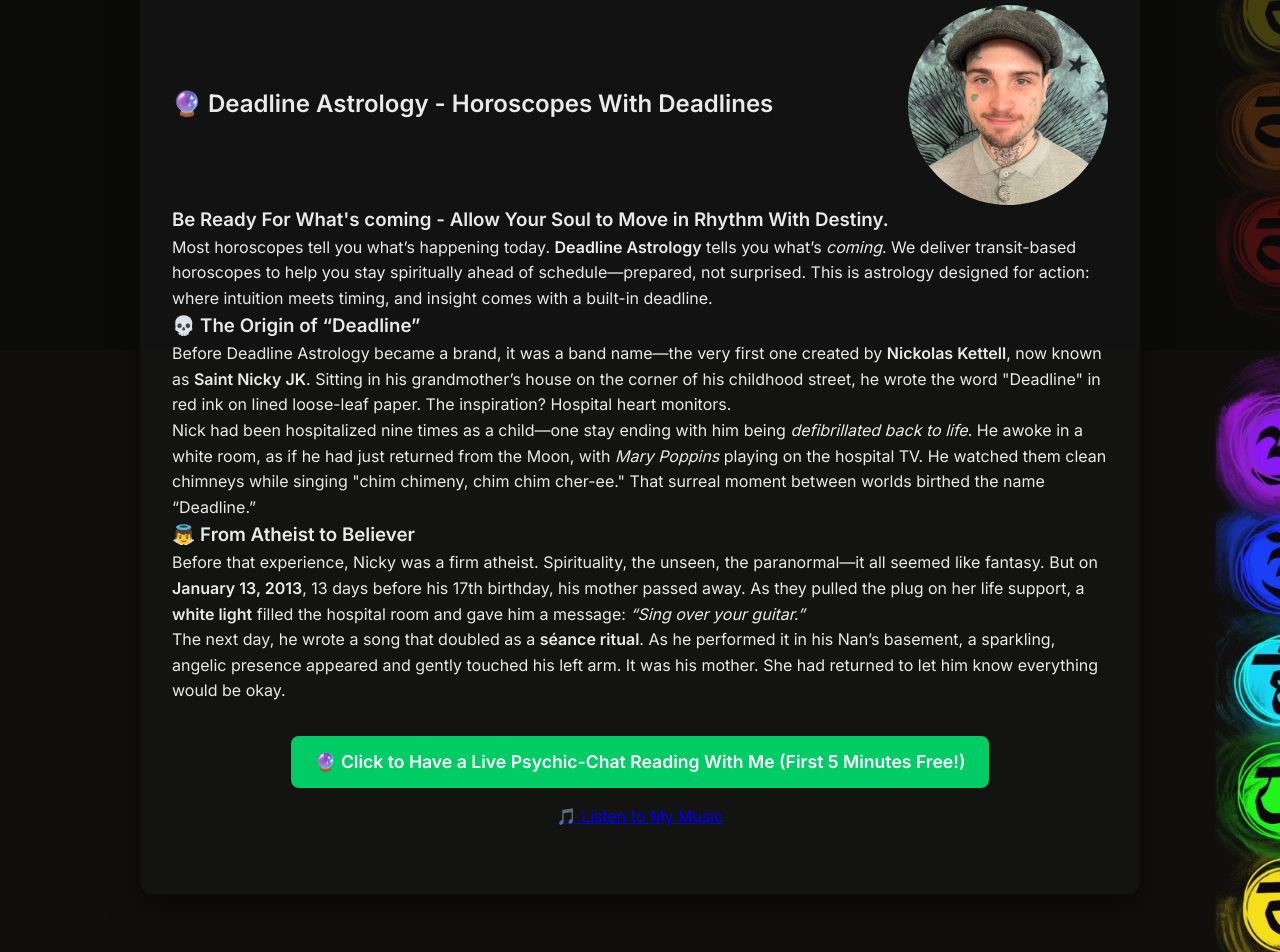
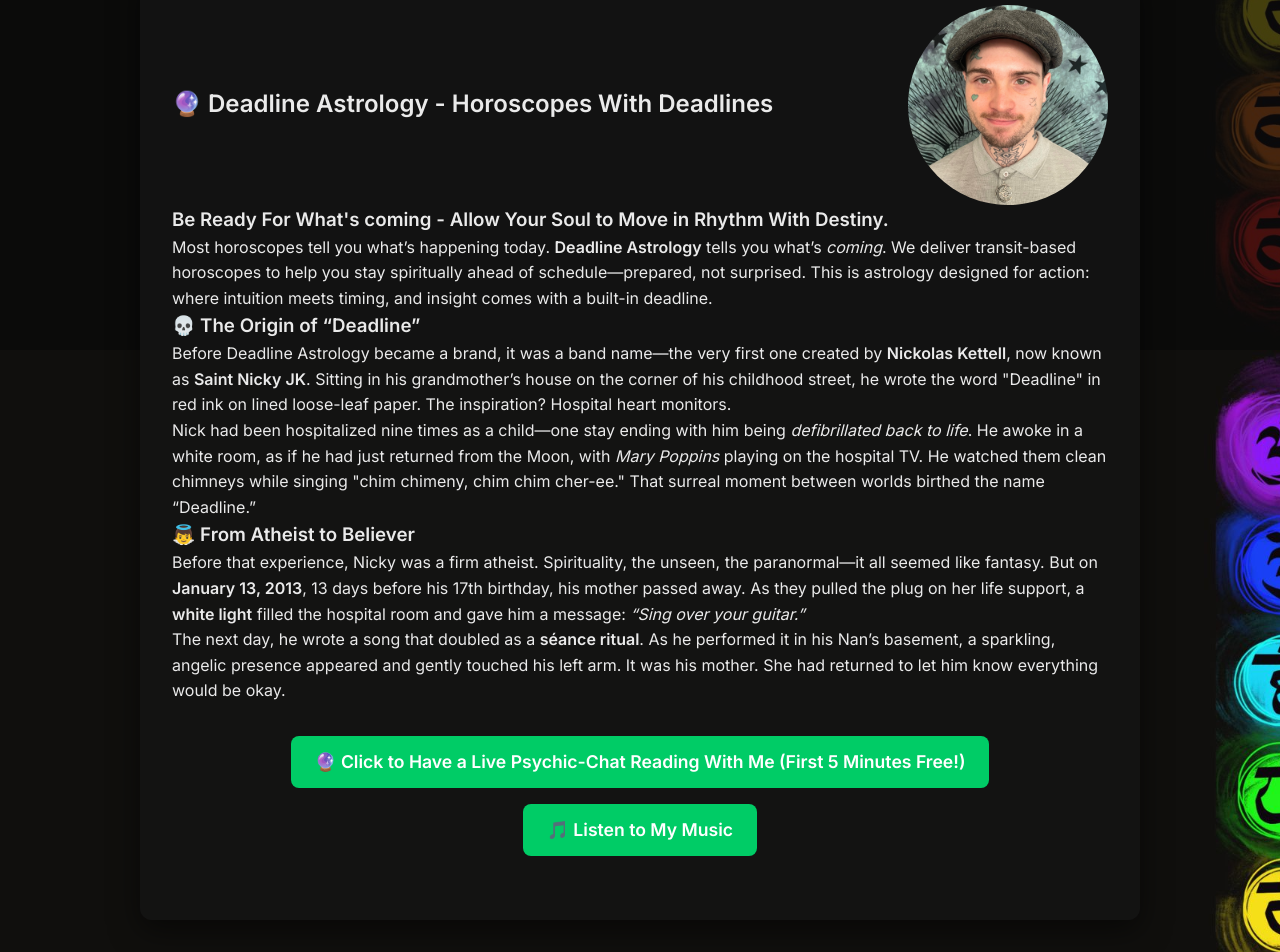
Before and after one commit to Deadline-Astrology/Deadlineastrology.github.io, a Jekyll site: the page about.html, which Jekyll copies as it is, in a window 1280 px wide. Shown: the part 550-1502 px from the top of the page. Built offline with Jekyll 4.4.1, drawn with Linux system fonts in a browser that asks for light colours; some web fonts are replaced.

Commit message:
Update about.html

```diff
--- a/about.html
+++ b/about.html
@@ -98,7 +98,7 @@
 
     <div class="cta-buttons">
       <a href="https://psychic.bitwine.com/psychics/497617-timeline_astrology" class="button" target="_blank">🔮 Click to Have a Live Psychic-Chat Reading With Me (First 5 Minutes Free!)</a>
-      <a href="https://soundcloud.com/user-817956674/sets class="button" target="_blank">🎵 Listen to My Music</a>
+      <a href="https://soundcloud.com/user-817956674/sets" class="button" target="_blank">🎵 Listen to My Music</a>
     </div>
   </section>
 </body>
```
